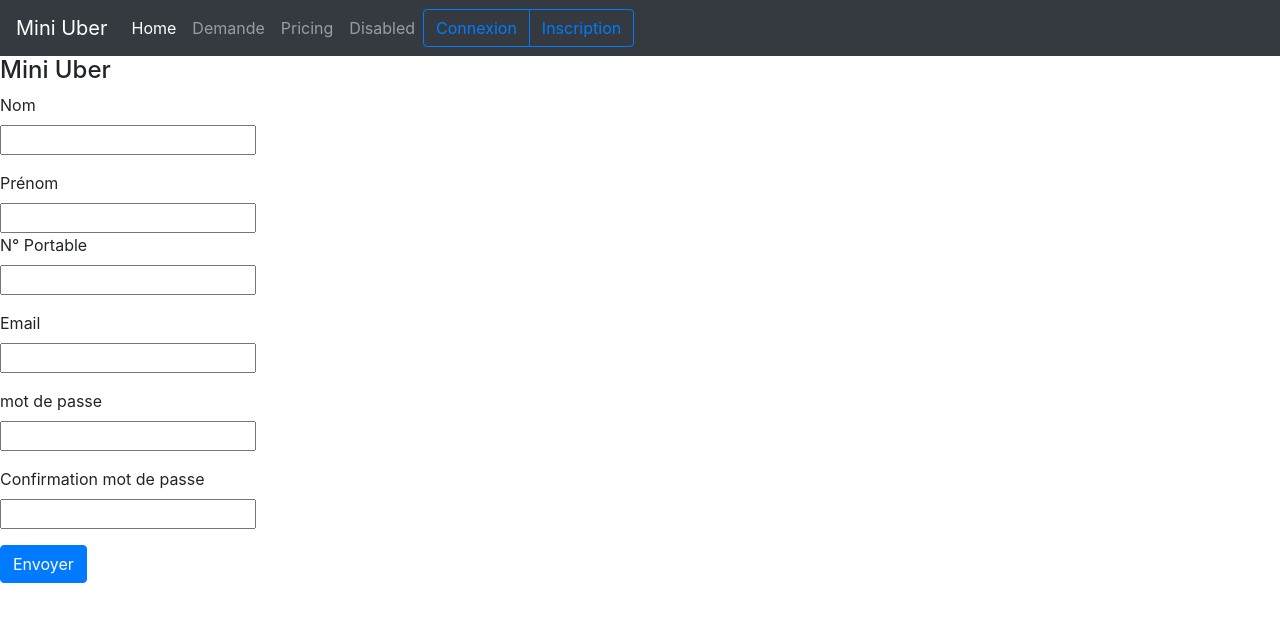
After one commit to lPhilippine/MINI-SAINT-UBER, a Node server app: page /inscription-users in a window 1280 px wide. The commit adds this page. Shown: the top 622 px of the page. Run offline with Node 20, Linux system fonts and the light colour scheme; some libraries are stand-ins or nearby versions.

Commit message:
005 - Added Inscription for clients

```diff
--- a/app.js
+++ b/app.js
@@ -29,12 +29,15 @@ var home = require('./routes/home.route');
 var users = require('./routes/users.route');
 var courses = require('./routes/courses.route');
 var inscription =require('./routes/inscription.route');
+var inscriptionUsers = require('./routes/inscription-users.route');
 var connectionUser = require('./routes/connection-user.route');
+
 
 app.use('/', home); // HOME
 app.use('/users', users); // USERS
 app.use('/courses', courses); // COURSES
 app.use('/inscription', inscription); //INSCRIPTION
+app.use('/inscription-users', inscriptionUsers);
 app.use('/connectionUser', connectionUser); // CONNECTION USER
 
 /**
--- a/controllers/courses.controller.js
+++ b/controllers/courses.controller.js
@@ -5,7 +5,7 @@ var CoursesService = require('../services/courses.service')
 class CoursesController {
   getCourses(req,res) {
 //    CoursesService.getCourses(req.body).then(
-      res.render('courses', { title: 'Courses' })
+      res.render('courses', { title: 'Mini Uber' })
 //    );
   }
 
--- /dev/null
+++ b/controllers/inscription-users.controller.js
@@ -0,0 +1,20 @@
+var models = require('../models');
+var debug = require('debug')('server:server');
+var InscriptionUsersService = require('../services/inscription-users.service')
+
+class InscriptionUsersController {
+  getInscription(req,res) {
+        //HomeService.getHome(req.body).then(
+          res.render('inscription-users', { title: 'Mini Uber' })
+        //);
+      }
+
+  postInscription(req,res) {
+        InscriptionUsersService.postInscription(req.body);
+
+          res.redirect('/connectionUser');
+
+  }
+}
+
+module.exports = new InscriptionUsersController();
--- a/controllers/inscription.controller.js
+++ b/controllers/inscription.controller.js
@@ -5,7 +5,7 @@ var InscriptionService = require('../services/inscription.service')
 class InscriptionController {
   getInscription(req,res) {
         //HomeService.getHome(req.body).then(
-          res.render('inscription', { title: 'Inscription' })
+          res.render('inscription', { title: 'Mini Uber' })
         //);
       }
 
--- /dev/null
+++ b/views/inscription-users.ejs
@@ -0,0 +1,41 @@
+<h4><%= title %></h4>
+<div>
+    <div>
+        <form action="/inscription-users" method="post">
+            <div class="form-group">
+                <label class="control-label">Nom</label>
+                <br>
+                <input class="control-label" type="string" name="cl_nom">
+            </div>
+            <div>
+                <label class="control-label">Prénom</label>
+                <br>
+                <input class="control-label" type="string" name="cl_prenom">
+            </div>
+            <div class="form-group">
+                <label class="control-label">N° Portable</label>
+                <br>
+                <input class="control-label" type="string" name="cl_portable">
+            </div>
+            <div class="form-group">
+                <label class="control-label">Email</label>
+                <br>
+                <input class="control-label" type="string" name="cl_mail">
+            </div>
+            <div class="form-group">
+                <label class="control-label">mot de passe</label>
+                <br>
+                <input class="control-label" type="password" name="cl_mdp">
+            </div>
+            <div class="form-group">
+                <label class="control-label">Confirmation mot de passe</label>
+                <br>
+                <input class="control-label" type="password">
+            </div>
+    </div>
+    <div>
+
+        <input type="submit" class="btn btn-primary" value="Envoyer">
+    </div>
+    </form>
+</div>
--- a/views/layout.ejs
+++ b/views/layout.ejs
@@ -15,6 +15,42 @@
     crossorigin="anonymous"></script>
   </head>
   <body>
+
+      <nav class="navbar navbar-expand-lg navbar-dark bg-dark navbar-fixed-top">
+          <a class="navbar-brand" href="/">
+              <%= title %>
+          </a>
+          <button class="navbar-toggler" type="button" data-toggle="collapse" data-target="#navbarNav" aria-controls="navbarNav" aria-expanded="false"
+              aria-label="Toggle navigation">
+              <span class="navbar-toggler-icon"></span>
+          </button>
+          <div class="collapse navbar-collapse" id="navbarNav" role="group">
+              <ul class="navbar-nav">
+                  <li class="nav-item active">
+                      <a class="nav-link " href="/">Home
+                          <span class="sr-only">(current)</span>
+                      </a>
+                  </li>
+                  <li class="nav-item">
+                      <a class="nav-link " href="/courses">Demande</a>
+                  </li>
+                  <li class="nav-item">
+                      <a class="nav-link " href="#">Pricing</a>
+                  </li>
+                  <li class="nav-item">
+                      <a class="nav-link " href="#">Disabled</a>
+                  </li>
+              </ul>
+              <div class="btn-group sign" role="group" aria-label="...">
+
+                  <a href="#" type="button" id="button" class="btn btn-outline-primary navbar-btn">Connexion</a>
+                  <a href="/inscription" type="button" id="button2" class="btn btn-outline-primary navbar-btn">Inscription</a>
+
+              </div>
+          </div>
+
+      </nav>
+
     <%- body %>
   </body>
 </html>
```
Also changed, not shown: routes/inscription-users.route.js (added, +10 -0 lines), services/inscription-users.service.js (added, +23 -0 lines).
